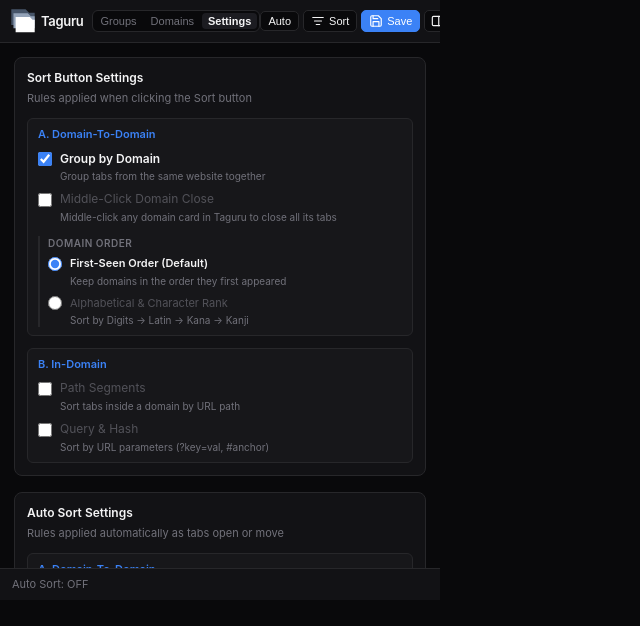
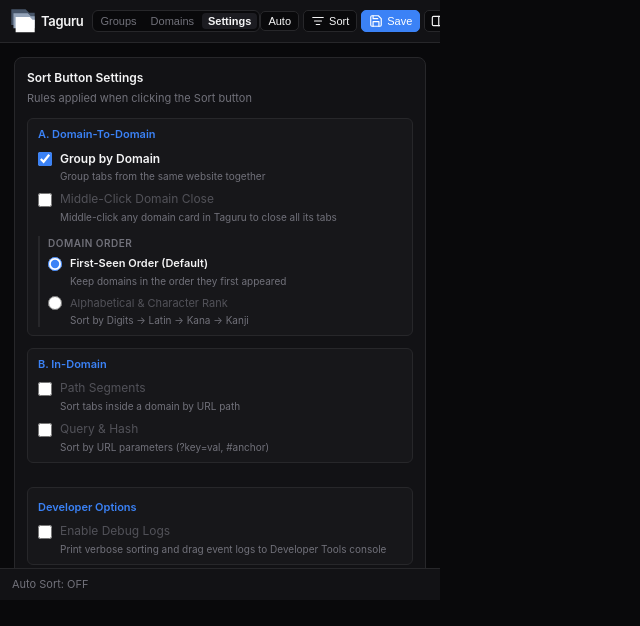
Before and after one commit to loerei/Taguru, a React (Vite) app: page / in a window 1280 px wide. Both pictures are taken after a click on the button "Settings". Shown: the top 626 px of the page, without its empty margins (0-640 px from the left). Built offline with nearby package versions, Linux system fonts and the light colour scheme; no server answers.

Commit message:
feat: add conditional dev-only debug logging system and toggle

```diff
--- a/src/components/SettingsView.tsx
+++ b/src/components/SettingsView.tsx
@@ -203,6 +203,23 @@
           <span className="toggle-subtext">Sort by URL parameters (?key=val, #anchor)</span>
         </div>
       </div>
+
+      {/* Dev Options */}
+      <div className="settings-level-group" style={{ marginTop: '12px', borderTop: '1px solid var(--border-color)', paddingTop: '12px' }}>
+        <h4 className="level-group-title">Developer Options</h4>
+        <div className={`toggle-row ${!options.debugLogging ? 'is-unselected' : ''}`}>
+          <label className="toggle-label" htmlFor={`${idPrefix}-debugLogging`}>
+            <input
+              id={`${idPrefix}-debugLogging`}
+              type="checkbox"
+              checked={!!options.debugLogging}
+              onChange={() => handleToggle('debugLogging')}
+            />
+            <span className="toggle-text">Enable Debug Logs</span>
+          </label>
+          <span className="toggle-subtext">Print verbose sorting and drag event logs to Developer Tools console</span>
+        </div>
+      </div>
     </div>
   );
 };
--- a/src/types/index.ts
+++ b/src/types/index.ts
@@ -19,4 +19,5 @@
   autoReFso?: boolean;
   dragMode?: 'reFso' | 'mbd' | 'off';
   closeDomainOnMiddleClick?: boolean;
+  debugLogging?: boolean;
 }
--- a/src/utils/storage.ts
+++ b/src/utils/storage.ts
@@ -13,7 +13,8 @@
   sortByQueryAndHash: false,
   autoReFso: true,
   dragMode: 'reFso',
-  closeDomainOnMiddleClick: false
+  closeDomainOnMiddleClick: false,
+  debugLogging: false
 };
 
 export const DEFAULT_DOMAIN_ONLY_SORT_OPTIONS: SortOptions = {
@@ -223,7 +224,8 @@
       sortByQueryAndHash: raw.sortByQueryAndHash ?? false,
       autoReFso: dragModeVal !== 'off',
       dragMode: dragModeVal,
-      closeDomainOnMiddleClick: raw.closeDomainOnMiddleClick ?? false
+      closeDomainOnMiddleClick: raw.closeDomainOnMiddleClick ?? false,
+      debugLogging: raw.debugLogging ?? false
     };
   }
   if (legacyLevel === 'full') {
```
Also changed, not shown: src/background.ts (+11 -10 lines), src/utils/logger.ts (added, +18 -0 lines), 1 other file (tests, documents, lock files or other folders).
